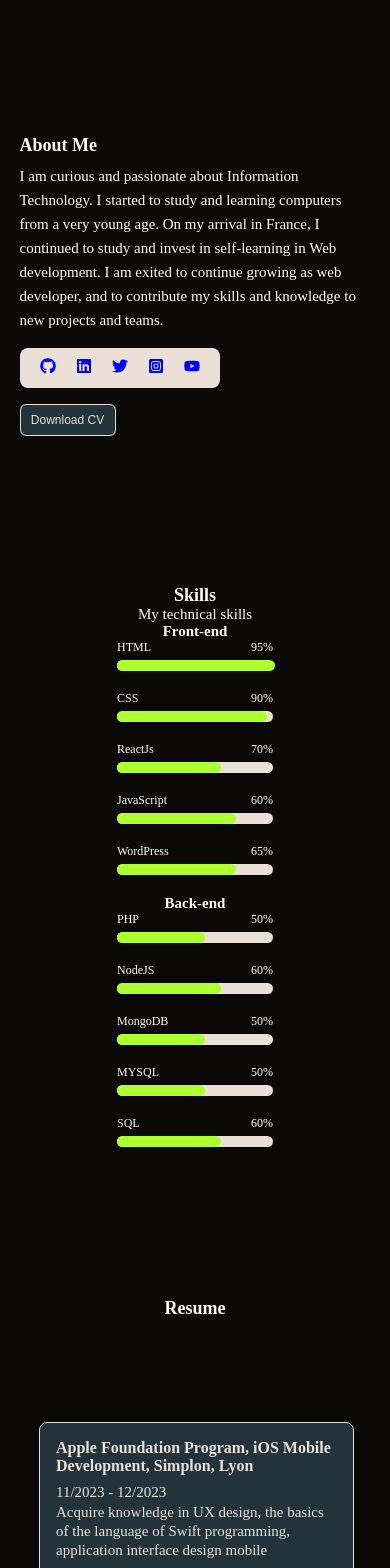
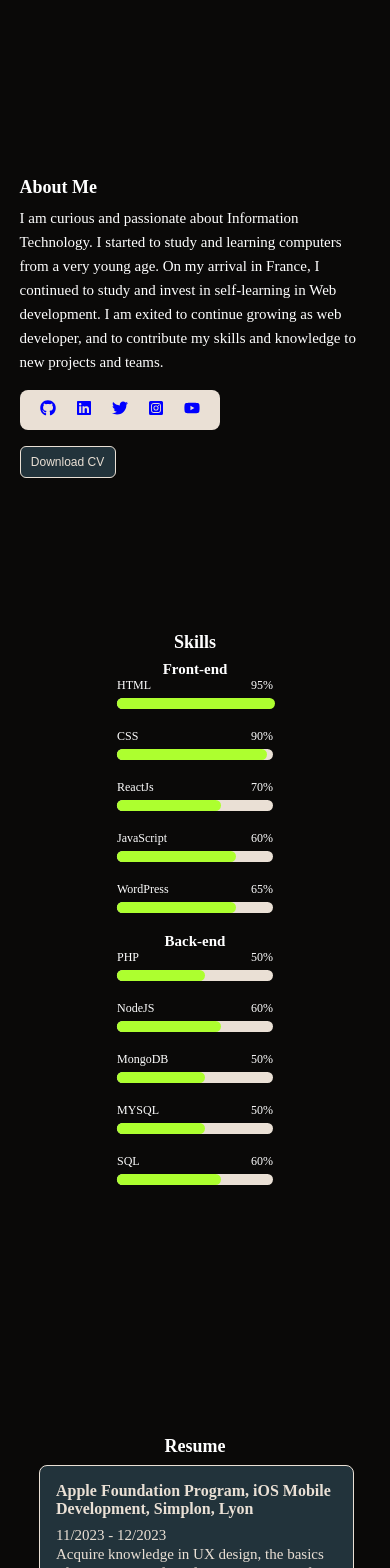
Before and after one commit to shawilayoul/aocholprofile, a React (Create React App) app: page / in a window 390 px wide. Shown: the part 432-2000 px from the top of the page. Built offline with nearby package versions, Linux system fonts and the light colour scheme.

Commit message:
working on responsive

```diff
--- a/src/containers/About/about.scss
+++ b/src/containers/About/about.scss
@@ -131,7 +131,7 @@
   .about__container {
     display: flex;
     gap: 1rem;
-    height: 40vh;
+    height: 50vh;
     width: 90%;
     margin: 0 auto;
     .about-items {
--- a/src/containers/Projects/Projects.jsx
+++ b/src/containers/Projects/Projects.jsx
@@ -11,7 +11,6 @@ const Projects = () => {
   return (
     <div className="projects-container">
       <div className="service-container" id="Projects">
-        <div className="project-icons"></div>
         <div className="top">
           <h2>Projects</h2>
         </div>
--- a/src/containers/Projects/project.scss
+++ b/src/containers/Projects/project.scss
@@ -97,7 +97,7 @@
       flex-direction: column;
       align-items: center;
       justify-content: center;
-      gap: 2rem;
+      gap: 1rem;
       .box {
         background-color: var(--secondary-color);
         padding: 0.5rem;
@@ -154,7 +154,6 @@
 @media screen and (max-width: 600px) {
     .service-container {
       height: 100%;
-      margin-top: -0.5rem;
       .top {
         h2 {
           text-align: center;
@@ -170,7 +169,7 @@
         flex-direction: column;
         align-items: center;
         justify-content: center;
-        gap: 1.5rem;
+        gap: 1rem;
         .box {
           background-color: var(--secondary-color);
           padding: 0.5rem;
--- a/src/containers/Resume/Resume.jsx
+++ b/src/containers/Resume/Resume.jsx
@@ -3,7 +3,9 @@ import "./resume.scss";
 const Resume = () => {
   return (
     <div className="resum-container" id="Resume">
-      <h2>Resume</h2>
+      <div className="top">
+        <h2>Resume</h2>
+      </div>
       <div className="bottom">
         <div className="blog1">
           <h3>
@@ -11,8 +13,8 @@ const Resume = () => {
           </h3>
           <p>11/2023 - 12/2023</p>
           <p>
-            Acquire knowledge in UX design, the basics of the language of Swift
-            programming, application interface design mobile
+            Acquire knowledge in UX design, the basics of the language of Swift,
+            application interface design mobile
           </p>
         </div>
         <div className="blog1">
--- a/src/containers/Resume/resume.scss
+++ b/src/containers/Resume/resume.scss
@@ -19,11 +19,7 @@
     align-items: center;
     justify-content: center;
     gap: 1rem;
-    width: 100%;
     .blog1 {
-      width: 25%;
-      height: 240px;
-
       h3 {
         margin-bottom: 0.5rem;
       }
@@ -43,13 +39,14 @@
 @media screen and (max-width: 900px) {
   .resum-container {
     height: 100vh;
-    gap: 0rem;
+    gap: 0.5rem;
+    .top {
       h2 {
-      margin: 0;
         text-align: center;
         color: var(--white-color);
         &:hover {
           color: var(--brown-color);
+        }
       }
     }
     .bottom {
@@ -58,11 +55,8 @@
       justify-content: center;
       flex-direction: column;
       flex-wrap: wrap;
-      gap: 0.5rem;
-      height: 100%;
+      gap: 0rem;
       .blog1 {
-        width: 100%;
-        height: 21%;
         p {
           font-size: 16px;
           line-height: 1.1rem;
@@ -77,11 +71,10 @@
 }
 @media screen and (max-width: 600px) {
   .resum-container {
-    height: 90vh;
-    gap: 0rem;
+    height: 100vh;
     h2 {
       font-size: 18px;
-      margin-bottom: 0.5rem;
+      gap: 0;
     }
 
     .bottom {
--- a/src/containers/Skills/skills.scss
+++ b/src/containers/Skills/skills.scss
@@ -144,7 +144,7 @@
 @media screen and (max-width: 900px) {
   .Skills-container {
     height: 100vh;
-    gap: 0rem;
+    gap: 0.5rem;
     .top {
       gap: 0;
       h2 {
@@ -157,7 +157,7 @@
         }
       }
       p {
-        font-size: 16px;
+       display: none;
       }
     }
     .bottom {
@@ -196,7 +196,8 @@
 }
 @media screen and (max-width: 600px) {
   .Skills-container {
-    height: 100vh;
+    height: 90vh;
+    gap: 0.5rem;
     .top {
       h2 {
         margin: 0;
@@ -205,7 +206,7 @@
         font-size: 18px;
       }
       p {
-        font-size: 15px;
+        display: none;
       }
     }
     .bottom {
```
Lines whose indentation alone changed are shown as unchanged.
